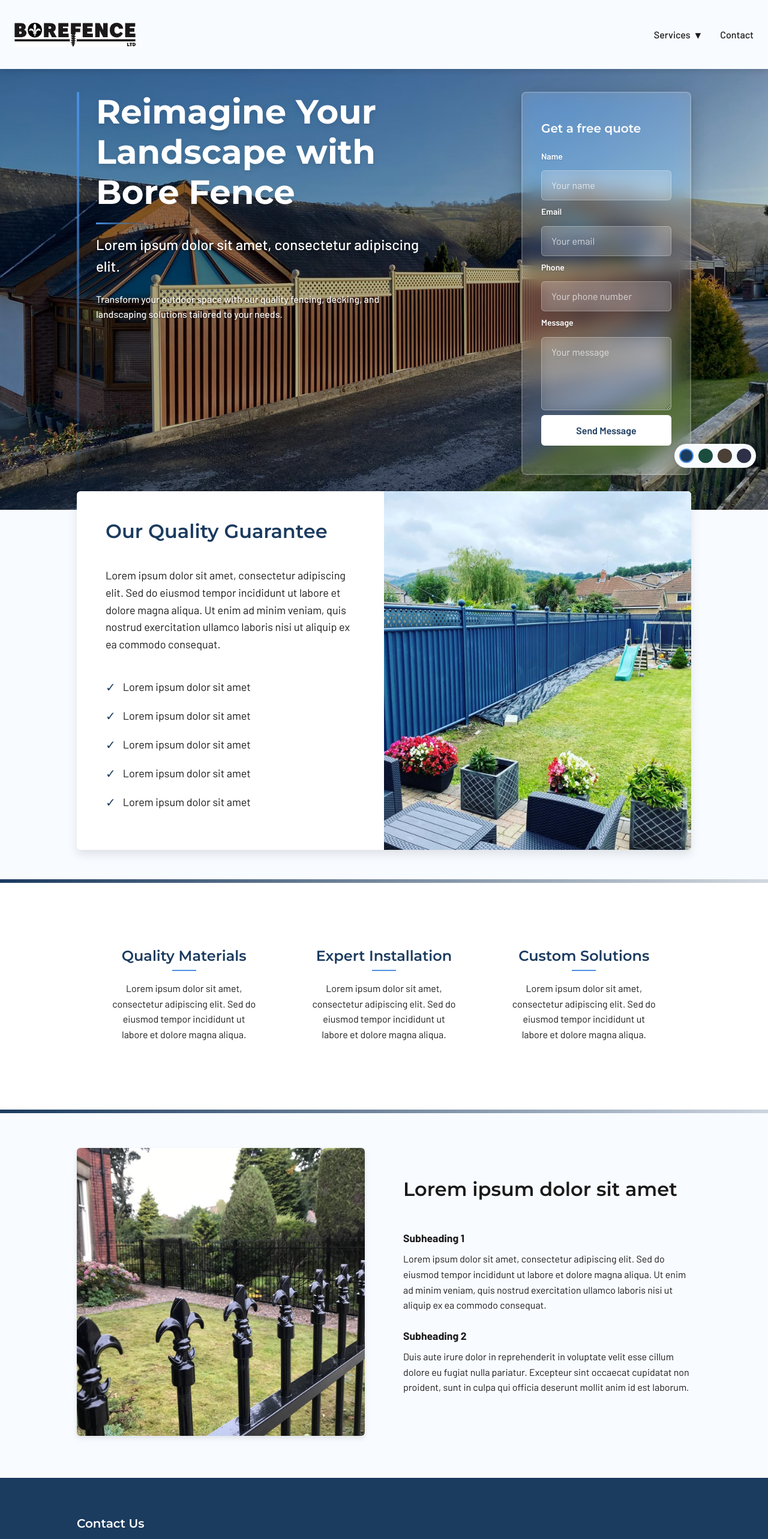
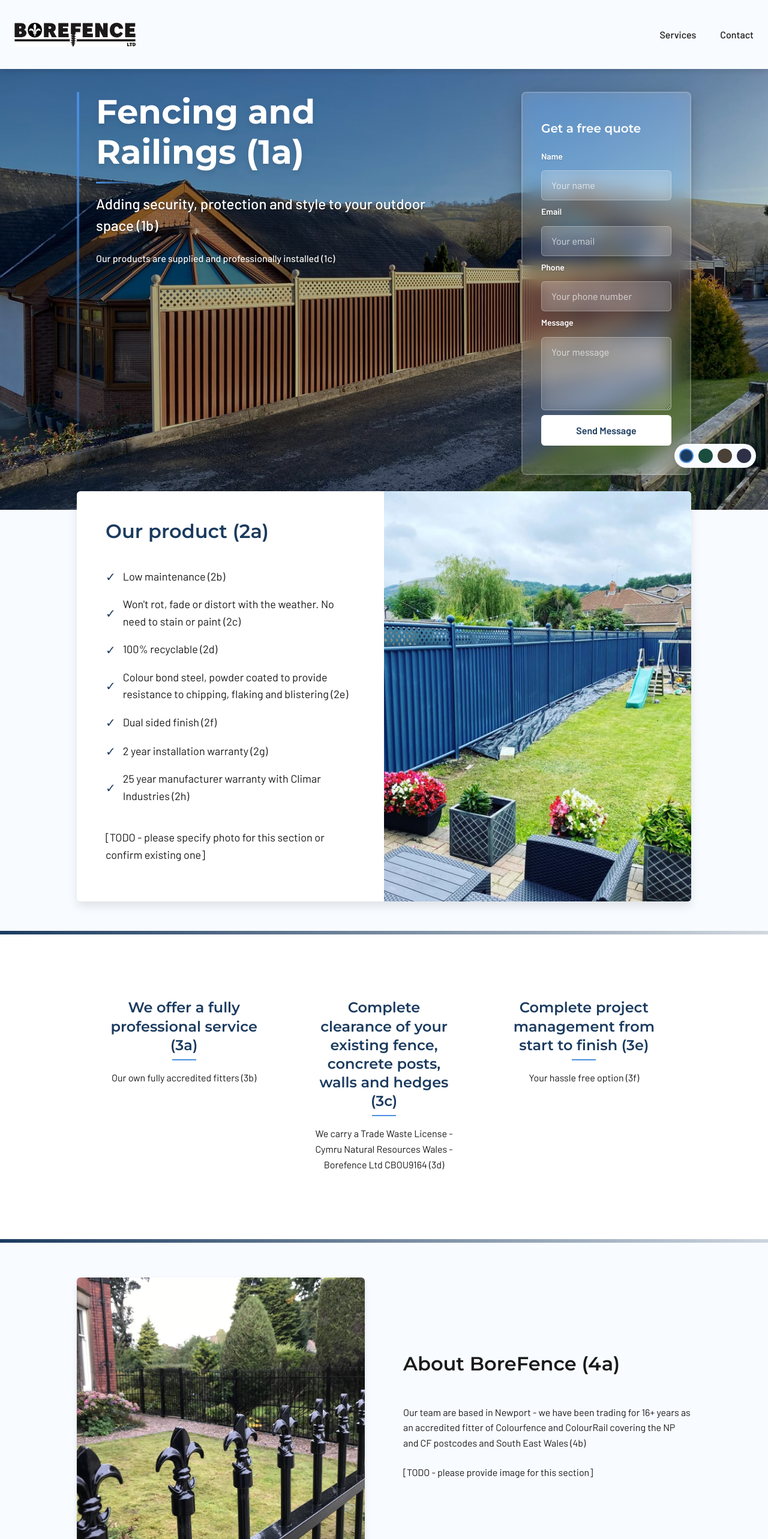
Before and after one commit to jamesbrittan/borefence, a React (Vite) app: page / in a window 1280 px wide. Shown: the top 2566 px of the page at 60% size. Built offline with nearby package versions, Linux system fonts and the light colour scheme.

Commit message:
content changes and fix prop errors

```diff
--- a/src/App.jsx
+++ b/src/App.jsx
@@ -7,15 +7,15 @@ import Header from './components/Header/Header';
 import Footer from './components/Footer/Footer';
 import ThemeSwitcher from './components/ThemeSwitcher/ThemeSwitcher';
 import Home from './pages/Home';
-import About from './pages/About';
 import Contact from './pages/Contact';
 
 // Service Pages
 import FencingPage from './pages/services/fencing';
 import TreeFellingPage from './pages/services/tree-felling';
 import ShedsPage from './pages/services/sheds';
-import WallsPage from './pages/services/walls';
-import PatiosPage from './pages/services/patios';
+import GatesPage from './pages/services/gates';
+import RailingPage from './pages/services/railings';
+import ReviewsPage from './pages/services/reviews';
 
 function App() {
   const [currentTheme, setCurrentTheme] = useState('coastal');
@@ -40,15 +40,22 @@ function App() {
         <Header />
         <Routes>
           <Route path="/" element={<Home />} />
-          <Route path="/about" element={<About />} />
-          <Route path="/contact" element={<Contact />} />
 
           {/* Service Routes */}
+
+          {/* Fencing */}
           <Route path="/services/fencing" element={<FencingPage />} />
+          {/* Railings */}
+          <Route path="/services/railings" element={<RailingPage />} />
+          {/* Gates */}
+          <Route path="/services/gates" element={<GatesPage />} />
+          {/* Bespoke sheds */}
+          <Route path="/services/sheds" element={<ShedsPage />} />
+          {/* Tree Felling & Hedge Removal */}
           <Route path="/services/tree-felling" element={<TreeFellingPage />} />
-          <Route path="/services/sheds" element={<ShedsPage />} />
-          <Route path="/services/walls" element={<WallsPage />} />
-          <Route path="/services/patios" element={<PatiosPage />} />
+          {/* Reviews */}
+          <Route path="/services/reviews" element={<ReviewsPage />} />
+
         </Routes>
         <Footer />
         <ThemeSwitcher
--- a/src/components/DesignOptions/DesignOptions.jsx
+++ b/src/components/DesignOptions/DesignOptions.jsx
@@ -1,15 +1,15 @@
-import styled from 'styled-components';
-import { getImageUrl } from '../../utils/imageUtils';
+import styled from "styled-components";
+import { getImageUrl } from "../../utils/imageUtils";
 
 const DesignSection = styled.section`
-  ${props => props.theme.mixins.fullWidth}
+  ${(props) => props.theme.mixins.fullWidth}
   width: 100vw;
   padding: 4rem 0;
-  background-color: ${props => props.theme.colors.background};
+  background-color: ${(props) => props.theme.colors.background};
 `;
 
 const Container = styled.div`
-  ${props => props.theme.mixins.narrowContainer}
+  ${(props) => props.theme.mixins.narrowContainer}
   width: 80%;
   max-width: 1080px;
   margin: 0 auto;
@@ -18,7 +18,7 @@ const Container = styled.div`
   gap: 4rem;
   align-items: center;
 
-  @media (max-width: ${props => props.theme.breakpoints.tablet}) {
+  @media (max-width: ${(props) => props.theme.breakpoints.tablet}) {
     grid-template-columns: 1fr;
     gap: 2rem;
     width: 90%;
@@ -29,14 +29,14 @@ const ImageWrapper = styled.div`
   img {
     width: 100%;
     height: auto;
-    border-radius: ${props => props.theme.radius.medium};
-    box-shadow: ${props => props.theme.shadows.medium};
+    border-radius: ${(props) => props.theme.radius.medium};
+    box-shadow: ${(props) => props.theme.shadows.medium};
   }
 `;
 
 const Content = styled.div`
-  ${props => props.theme.typography.body}
-  color: ${props => props.theme.colors.text};
+  ${(props) => props.theme.typography.body}
+  color: ${(props) => props.theme.colors.text};
 
   strong {
     display: block;
@@ -51,8 +51,8 @@ const Content = styled.div`
 `;
 
 const SectionTitle = styled.h2`
-  ${props => props.theme.typography.heading}
-  color: ${props => props.theme.colors.text};
+  ${(props) => props.theme.typography.heading}
+  color: ${(props) => props.theme.colors.text};
   margin-bottom: 3rem;
   font-size: 2rem;
   line-height: 1.2;
@@ -64,25 +64,21 @@ const DesignOptions = () => {
       <Container>
         <ImageWrapper>
           <img
-            src={getImageUrl('fence_black_s.jpg')}
+            src={getImageUrl("fence_black_s.jpg")}
             alt="A black fence"
             loading="lazy"
           />
         </ImageWrapper>
         <Content>
-          <SectionTitle id="design-options-title">Lorem ipsum dolor sit amet</SectionTitle>
+          <SectionTitle id="design-options-title">
+            About BoreFence (4a)
+          </SectionTitle>
           <p>
-            <strong>Subheading 1</strong>
-            Lorem ipsum dolor sit amet, consectetur adipiscing elit. Sed do eiusmod tempor
-            incididunt ut labore et dolore magna aliqua. Ut enim ad minim veniam, quis
-            nostrud exercitation ullamco laboris nisi ut aliquip ex ea commodo consequat.
+            Our team are based in Newport - we have been trading for 16+ years
+            as an accredited fitter of Colourfence and ColourRail covering the
+            NP and CF postcodes and South East Wales (4b)
           </p>
-          <p>
-            <strong>Subheading 2</strong>
-            Duis aute irure dolor in reprehenderit in voluptate velit esse cillum dolore
-            eu fugiat nulla pariatur. Excepteur sint occaecat cupidatat non proident, sunt
-            in culpa qui officia deserunt mollit anim id est laborum.
-          </p>
+          <p>[TODO - please provide image for this section]</p>
         </Content>
       </Container>
     </DesignSection>
--- a/src/components/Guarantee/Guarantee.jsx
+++ b/src/components/Guarantee/Guarantee.jsx
@@ -96,24 +96,22 @@ const Guarantee = () => {
     <GuaranteeSection aria-labelledby="guarantee-title">
       <Container>
         <GuaranteeContent>
-          <h2 id="guarantee-title">Our Quality Guarantee</h2>
-          <p>
-            Lorem ipsum dolor sit amet, consectetur adipiscing elit. Sed do eiusmod tempor
-            incididunt ut labore et dolore magna aliqua. Ut enim ad minim veniam, quis
-            nostrud exercitation ullamco laboris nisi ut aliquip ex ea commodo consequat.
-          </p>
+          <h2 id="guarantee-title">Our product (2a)</h2>
           <ul role="list">
-            <li role="listitem">Lorem ipsum dolor sit amet</li>
-            <li role="listitem">Lorem ipsum dolor sit amet</li>
-            <li role="listitem">Lorem ipsum dolor sit amet</li>
-            <li role="listitem">Lorem ipsum dolor sit amet</li>
-            <li role="listitem">Lorem ipsum dolor sit amet</li>
+            <li role="listitem">Low maintenance (2b)</li>
+            <li role="listitem">Won't rot, fade or distort with the weather. No need to stain or paint (2c)</li>
+            <li role="listitem">100% recyclable (2d)</li>
+            <li role="listitem">Colour bond steel, powder coated to provide resistance to chipping, flaking and blistering (2e)</li>
+            <li role="listitem">Dual sided finish (2f)</li>
+            <li role="listitem">2 year installation warranty (2g)</li>
+            <li role="listitem">25 year manufacturer warranty with Climar Industries (2h)</li>
           </ul>
+          <p>[TODO - please specify photo for this section or confirm existing one]</p>
         </GuaranteeContent>
         <GuaranteeImage>
           <img
             src={getImageUrl('fence_blue_s.jpg')}
-            alt="Quality Guarantee"
+            alt="A blue fence in a garden next to a child's playground"
             loading="lazy"
           />
         </GuaranteeImage>
--- a/src/components/Navigation/Navigation.jsx
+++ b/src/components/Navigation/Navigation.jsx
@@ -93,15 +93,8 @@ const ServicesButton = styled.button`
 const Caret = styled.span`
   display: inline-block;
   margin-left: 0.25rem;
-  transform: ${props => props.isOpen ? 'rotate(180deg)' : 'rotate(0deg)'};
   transition: transform 0.2s ease;
-
-  &::after {
-    content: '▾';
-    display: block;
-    font-size: 1.2em;
-    line-height: 0.5;
-  }
+  transform: rotate(${props => props.$isOpen ? '180deg' : '0deg'});
 `;
 
 const DropdownMenu = styled.div`
@@ -115,8 +108,8 @@ const DropdownMenu = styled.div`
   padding: 0.5rem 0;
   min-width: 250px;
   z-index: 1000;
-  opacity: ${props => props.isOpen ? 1 : 0};
-  visibility: ${props => props.isOpen ? 'visible' : 'hidden'};
+  opacity: ${props => props.$isOpen ? 1 : 0};
+  visibility: ${props => props.$isOpen ? 'visible' : 'hidden'};
   transition: all 0.2s;
   margin-top: 0.25rem;
 `;
@@ -148,10 +141,11 @@ const Navigation = ( ) => {
 
   const services = [
     { name: 'Fencing', path: '/services/fencing' },
-    { name: 'Tree Felling & Hedge Removal', path: '/services/tree-felling' },
+    { name: 'Railings', path: '/services/railings' },
+    { name: 'Gates', path: '/services/gates' },
     { name: 'Sheds', path: '/services/sheds' },
-    { name: 'Block & Brick Walls', path: '/services/walls' },
-    { name: 'Patios & Decking', path: '/services/patios' },
+    { name: 'Tree Felling', path: '/services/tree-felling' },
+    { name: 'Reviews', path: '/services/reviews' }
   ];
 
   const handleKeyDown = (e) => {
@@ -211,12 +205,12 @@ const Navigation = ( ) => {
               aria-label={`Services menu, press Enter to ${isServicesOpen ? 'close' : 'open'} dropdown`}
             >
               Services
-              <Caret isOpen={isServicesOpen} aria-hidden="true" />
+              <Caret $isOpen={isServicesOpen} aria-hidden="true" />
               <span className="sr-only">, press Enter to {isServicesOpen ? 'close' : 'open'} dropdown</span>
             </ServicesButton>
             <DropdownMenu
               ref={dropdownRef}
-              isOpen={isServicesOpen}
+              $isOpen={isServicesOpen}
               role="menu"
               aria-label="Services menu"
             >
--- a/src/pages/Home.jsx
+++ b/src/pages/Home.jsx
@@ -52,28 +52,28 @@ const DesignWrapper = styled.div`
 `;
 
 const Home = () => {
-  // Feature data
   const featuresData = [
     {
-      title: "Quality Materials",
-      description: "Lorem ipsum dolor sit amet, consectetur adipiscing elit. Sed do eiusmod tempor incididunt ut labore et dolore magna aliqua."
+      title: "We offer a fully professional service (3a)",
+      description: "Our own fully accredited fitters (3b)"
     },
     {
-      title: "Expert Installation",
-      description: "Lorem ipsum dolor sit amet, consectetur adipiscing elit. Sed do eiusmod tempor incididunt ut labore et dolore magna aliqua."
+      title: "Complete clearance of your existing fence, concrete posts, walls and hedges (3c)",
+      description: "We carry a Trade Waste License - Cymru Natural Resources Wales - Borefence Ltd CBOU9164 (3d)"
     },
     {
-      title: "Custom Solutions",
-      description: "Lorem ipsum dolor sit amet, consectetur adipiscing elit. Sed do eiusmod tempor incididunt ut labore et dolore magna aliqua."
+      title: "Complete project management from start to finish (3e)",
+      description: "Your hassle free option (3f)"
     }
+
   ];
 
   return (
     <HomeContainer>
       <HeroSection
-        title="Reimagine Your Landscape with Bore Fence"
-        subtitle="Lorem ipsum dolor sit amet, consectetur adipiscing elit."
-        description="Transform your outdoor space with our quality fencing, decking, and landscaping solutions tailored to your needs."
+        title="Fencing and Railings (1a)"
+        subtitle="Adding security, protection and style to your outdoor space (1b)"
+        description="Our products are supplied and professionally installed (1c)"
         rightColumnContent={<ContactForm dark={true} />}
       />
 
--- /dev/null
+++ b/src/pages/services/gates.jsx
@@ -0,0 +1,13 @@
+import ServicePage from '../../templates/ServicePage';
+
+const GatesPage = () => {
+  return (
+    <ServicePage
+      title="Gates"
+      description="Explore our selection of custom gates, crafted for durability and style."
+      image="/images/gates.jpg"
+    />
+  );
+};
+
+export default GatesPage;
--- /dev/null
+++ b/src/pages/services/railings.jsx
@@ -0,0 +1,13 @@
+import ServicePage from '../../templates/ServicePage';
+
+const RailingPage = () => {
+  return (
+    <ServicePage
+      title="Railings"
+      description="Discover our range of bespoke railings, designed to enhance the beauty and security of your property."
+      image="/images/railings.jpg"
+    />
+  );
+};
+
+export default RailingPage;
--- /dev/null
+++ b/src/pages/services/reviews.jsx
@@ -0,0 +1,13 @@
+import ServicePage from '../../templates/ServicePage';
+
+const ReviewsPage = () => {
+  return (
+    <ServicePage
+      title="Reviews"
+      description="Read what our satisfied customers have to say about our services."
+      image="/images/reviews.jpg"
+    />
+  );
+};
+
+export default ReviewsPage;
```
Also changed, not shown: src/components/ContactForm/ContactForm.jsx (+28 -28 lines).
